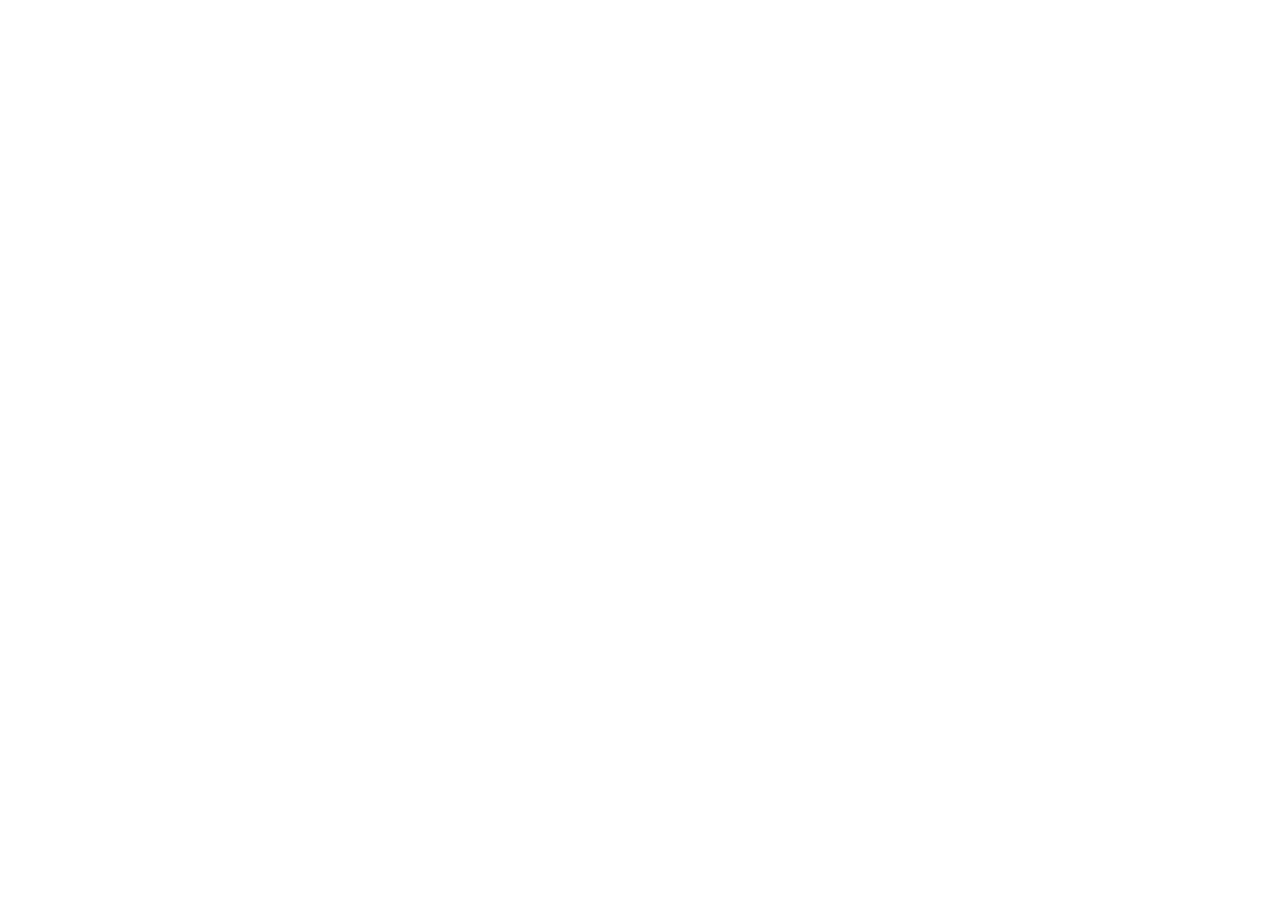
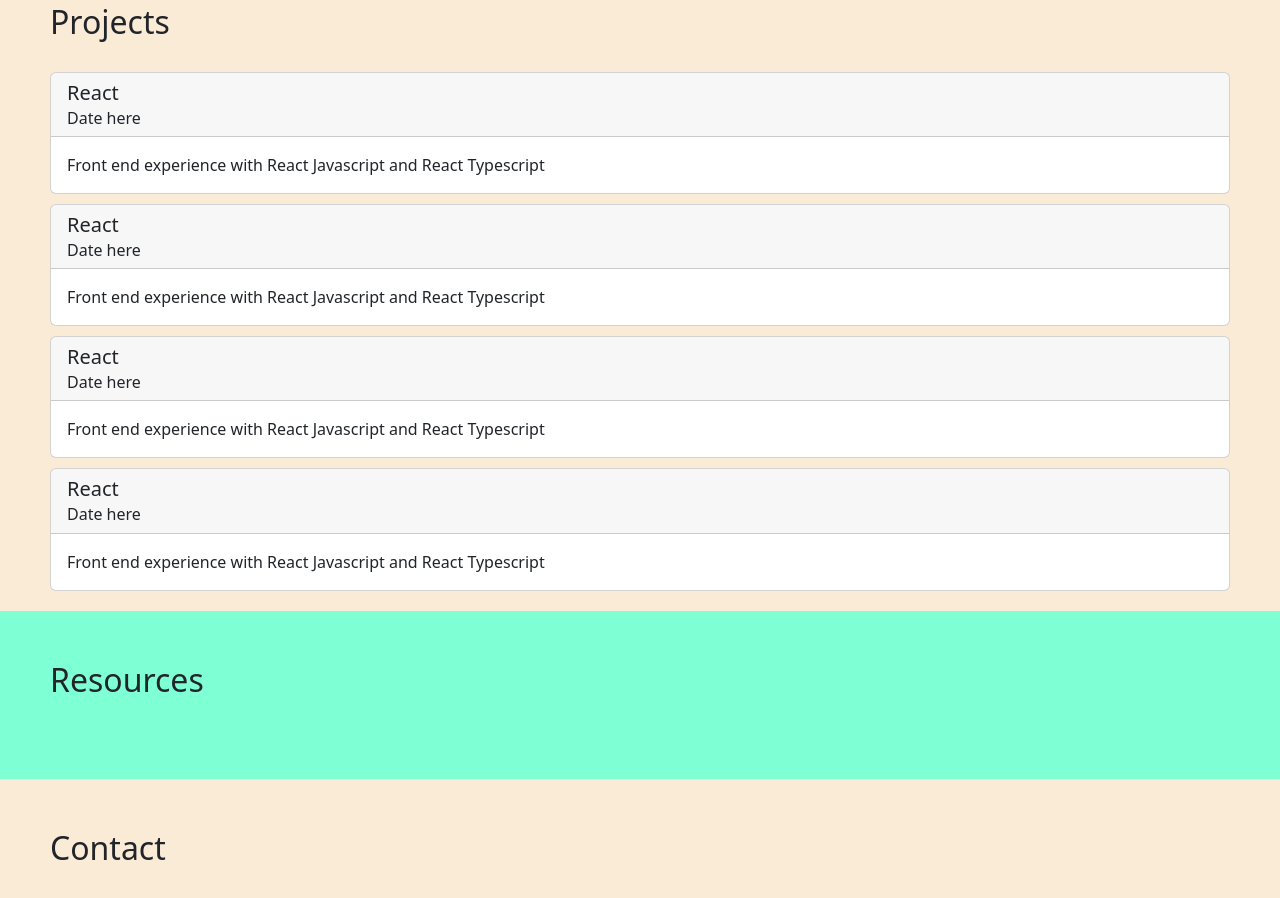
Before and after one commit to CharlieEllenbecker/Portfolio, a React (Create React App) app: page / in a window 1280 px wide. Shown: the part 500-1398 px from the top of the page. Before the commit the page ends 800 px from the top, so only its background shows below. Built offline with nearby package versions, Linux system fonts and the light colour scheme.

Commit message:
adding more sections

```diff
--- a/src/Components/AppRoutes.tsx
+++ b/src/Components/AppRoutes.tsx
@@ -1,12 +1,10 @@
 import { Routes, Route } from 'react-router-dom'
-import Dashboard from './Dashboard'
-import Projects from './Projects'
+import Portfolio from './Portfolio'
 
 const AppRoutes = () => {
   return (
     <Routes>
-      <Route path='/' element={<Dashboard />} />
-      <Route path='/projects' element={<Projects />} />
+      <Route path='/' element={<Portfolio />} />
     </Routes>
   )
 }
--- a/src/Components/Contact.tsx
+++ b/src/Components/Contact.tsx
@@ -1,15 +1,15 @@
+
+import '../styles.css'
 
 const Contact = () => {
   return (
-    <>
-      <div>
-        <div>
-          <h2>
-            Contact
-          </h2>
-        </div>
+    <div className="contact">
+      <div className="title">
+        <h2>
+          Contact
+        </h2>
       </div>
-    </>
+    </div>
   )
 }
 
--- a/src/Components/Dashboard.tsx
+++ b/src/Components/Dashboard.tsx
@@ -1,14 +1,11 @@
 import { useTranslation } from 'react-i18next'
 
 import '../styles.css'
-import NavbarHeader from './NavbarHeader'
 
 const Dashboard = () => {
   const { t } = useTranslation()
 
   return (
-    <>
-      <NavbarHeader />
     <div className="dashboard">
       <div className="welcome">
         <h1>
@@ -24,7 +21,6 @@
         </p>
       </div>
     </div>
-    </>
   )
 }
 
--- a/src/Components/NavbarHeader.tsx
+++ b/src/Components/NavbarHeader.tsx
@@ -15,9 +15,6 @@
     <Navbar bg="light" expand="lg">
       <Container>
         <Navbar.Brand href={`/${lang}`}>{t('charlie_ellenbecker')}</Navbar.Brand>
-        <Nav className="me-auto">
-          <Nav.Link href={`/${lang}/projects`}>{t('projects')}</Nav.Link>
-        </Nav>
         <Nav className="ms-auto">
           <NavDropdown title={t('language')} id="basic-nav-dropdown">
             <NavDropdown.Item href="/en">English</NavDropdown.Item>
--- /dev/null
+++ b/src/Components/Portfolio.tsx
@@ -0,0 +1,19 @@
+import Contact from './Contact'
+import Dashboard from './Dashboard'
+import NavbarHeader from './NavbarHeader'
+import Projects from './Projects'
+import Resources from './Resources'
+
+const Portfolio = () => {
+  return (
+    <>
+      <NavbarHeader />
+      <Dashboard />
+      <Projects />
+      <Resources />
+      <Contact />
+    </>
+  )
+}
+
+export default Portfolio
--- a/src/Components/Projects.tsx
+++ b/src/Components/Projects.tsx
@@ -1,16 +1,12 @@
-import Container from 'react-bootstrap/Container'
 import { useTranslation } from "react-i18next"
 
 import '../styles.css'
-import NavbarHeader from './NavbarHeader'
 import Project from './Project'
 
 const Projects = () => {
   const { t } = useTranslation()
 
   return (
-    <>
-      <NavbarHeader />
     <div className="projects">
       <h2 className="title">
         {t('projects')}
@@ -22,7 +18,6 @@
         <Project />
       </div>
     </div>
-    </>
   )
 }
 
--- a/src/Components/Resources.tsx
+++ b/src/Components/Resources.tsx
@@ -1,15 +1,15 @@
+
+import '../styles.css'
 
 const Resources = () => {
   return (
-    <>
-      <div>
-        <div>
-          <h2>
-            Resources
-          </h2>
-        </div>
+    <div className="resources">
+      <div className="title">
+        <h2>
+          Resources
+        </h2>
       </div>
-    </>
+    </div>
   )
 }
 
--- a/src/styles.css
+++ b/src/styles.css
@@ -1,7 +1,3 @@
-.dropdown {
-  float: right;
-}
-
 .title {
   margin-bottom: 30px;
 }
@@ -38,3 +34,19 @@
   margin-top: 10px;
   margin-bottom: 10px;
 }
+
+.resources {
+  padding-left: 50px;
+  padding-right: 50px;
+  padding-top: 50px;
+  padding-bottom: 50px;
+  background-color: aquamarine;
+}
+
+.contact {
+  padding-left: 50px;
+  padding-right: 50px;
+  padding-top: 50px;
+  padding-bottom: 50px;
+  background-color: antiquewhite;
+}
```
Also changed, not shown: 1 other file (tests, documents, lock files or other folders). Lines whose indentation alone changed are shown as unchanged.
